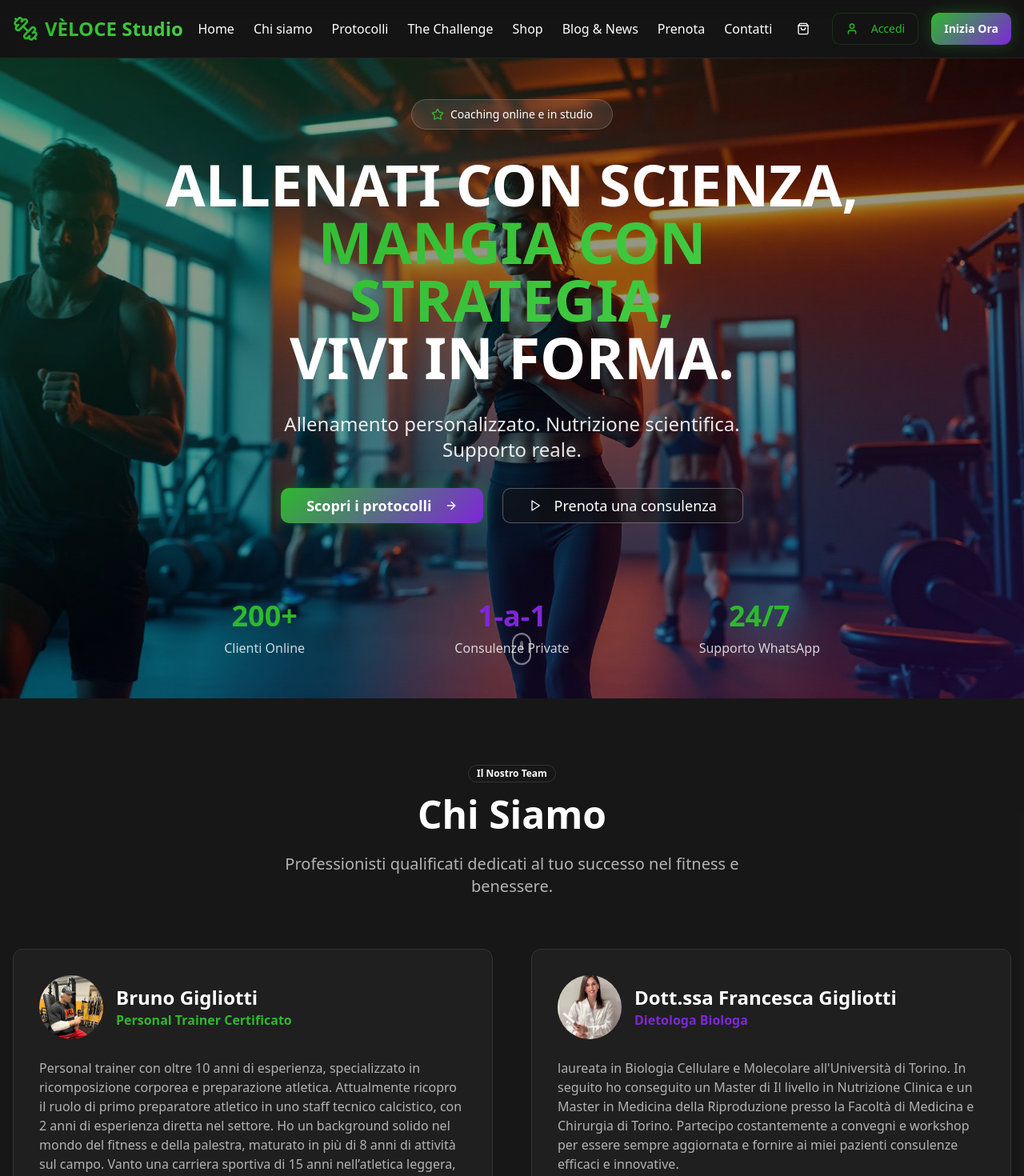
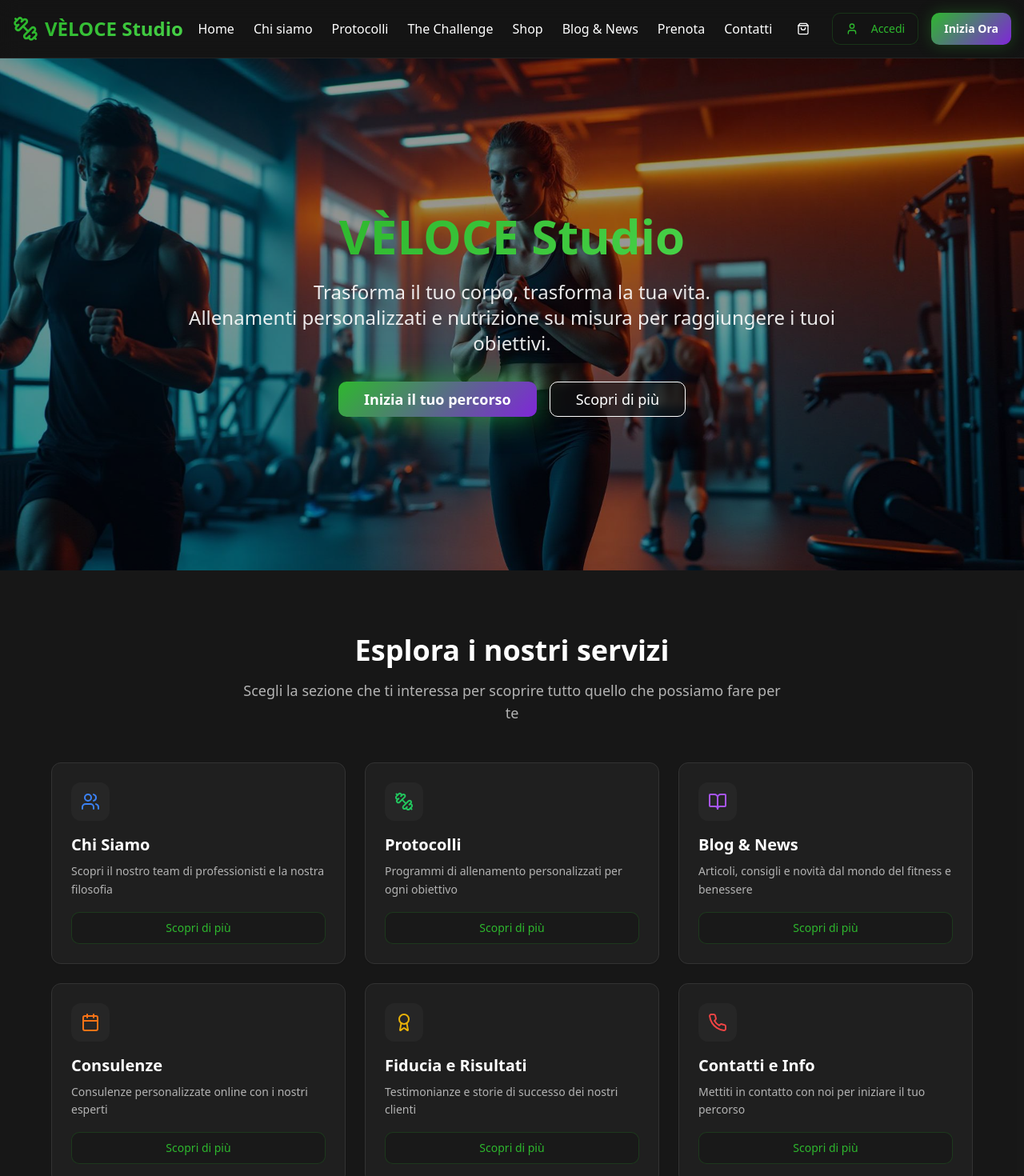
Before and after one commit to soldado88/fit-hub-digital-universe, a React (Vite) app: page / in a window 1280 px wide. Shown: the top 1470 px of the page at 80% size. Built offline with nearby package versions, Linux system fonts and the light colour scheme.

Commit message:
Refactor home page structure
The home page will now act as a menu, with sections for Hero, Bio, Blog & News, Social Proof, and Contacts displayed directly. Navigation to other pages will be handled through the header menu.

```diff
--- /dev/null
+++ b/src/components/HomePageHero.tsx
@@ -0,0 +1,37 @@
+import { Button } from "@/components/ui/button";
+import gymHero from "@/assets/gym-hero.jpg";
+
+export function HomePageHero() {
+  return (
+    <section className="relative min-h-[80vh] flex items-center justify-center">
+      {/* Background Image */}
+      <div
+        className="absolute inset-0 bg-cover bg-center bg-no-repeat"
+        style={{ backgroundImage: `url(${gymHero})` }}
+      >
+        <div className="absolute inset-0 bg-black/40" />
+      </div>
+
+      {/* Content */}
+      <div className="relative z-10 text-center text-white px-4 max-w-4xl mx-auto">
+        <h1 className="text-4xl md:text-6xl font-bold mb-6 leading-tight">
+          <span className="bg-gradient-primary bg-clip-text text-transparent">
+            VÈLOCE Studio
+          </span>
+        </h1>
+        <p className="text-xl md:text-2xl mb-8 text-white/90 leading-relaxed">
+          Trasforma il tuo corpo, trasforma la tua vita.<br />
+          Allenamenti personalizzati e nutrizione su misura per raggiungere i tuoi obiettivi.
+        </p>
+        <div className="flex flex-col sm:flex-row gap-4 justify-center">
+          <Button size="lg" variant="hero" className="text-lg px-8 py-4">
+            Inizia il tuo percorso
+          </Button>
+          <Button size="lg" variant="outline" className="text-lg px-8 py-4 border-white text-white hover:bg-white hover:text-black">
+            Scopri di più
+          </Button>
+        </div>
+      </div>
+    </section>
+  );
+}
--- /dev/null
+++ b/src/components/HomePageMenu.tsx
@@ -0,0 +1,93 @@
+import { Card, CardContent } from "@/components/ui/card";
+import { Button } from "@/components/ui/button";
+import { Users, BookOpen, Award, Phone, Dumbbell, Calendar } from "lucide-react";
+
+export function HomePageMenu() {
+  const menuItems = [
+    {
+      title: "Chi Siamo",
+      description: "Scopri il nostro team di professionisti e la nostra filosofia",
+      icon: Users,
+      href: "/chi-siamo",
+      color: "text-blue-500"
+    },
+    {
+      title: "Protocolli",
+      description: "Programmi di allenamento personalizzati per ogni obiettivo",
+      icon: Dumbbell,
+      href: "/protocolli",
+      color: "text-green-500"
+    },
+    {
+      title: "Blog & News",
+      description: "Articoli, consigli e novità dal mondo del fitness e benessere",
+      icon: BookOpen,
+      href: "/blog",
+      color: "text-purple-500"
+    },
+    {
+      title: "Consulenze",
+      description: "Consulenze personalizzate online con i nostri esperti",
+      icon: Calendar,
+      href: "/consulenze",
+      color: "text-orange-500"
+    },
+    {
+      title: "Fiducia e Risultati",
+      description: "Testimonianze e storie di successo dei nostri clienti",
+      icon: Award,
+      href: "/risultati",
+      color: "text-yellow-500"
+    },
+    {
+      title: "Contatti e Info",
+      description: "Mettiti in contatto con noi per iniziare il tuo percorso",
+      icon: Phone,
+      href: "/contatti",
+      color: "text-red-500"
+    }
+  ];
+
+  return (
+    <section className="py-20 bg-muted/20">
+      <div className="container mx-auto px-4">
+        <div className="text-center mb-12">
+          <h2 className="text-3xl md:text-4xl font-bold mb-4">
+            Esplora i nostri servizi
+          </h2>
+          <p className="text-lg text-muted-foreground max-w-2xl mx-auto">
+            Scegli la sezione che ti interessa per scoprire tutto quello che possiamo fare per te
+          </p>
+        </div>
+
+        <div className="grid md:grid-cols-2 lg:grid-cols-3 gap-6 max-w-6xl mx-auto">
+          {menuItems.map((item) => {
+            const IconComponent = item.icon;
+            return (
+              <Card key={item.title} className="group hover:shadow-lg transition-all duration-300 hover:scale-105">
+                <CardContent className="p-6">
+                  <div className="flex items-center mb-4">
+                    <div className={`p-3 rounded-lg bg-muted ${item.color} bg-opacity-10`}>
+                      <IconComponent className={`w-6 h-6 ${item.color}`} />
+                    </div>
+                  </div>
+                  <h3 className="text-xl font-semibold mb-2">{item.title}</h3>
+                  <p className="text-muted-foreground mb-4 text-sm leading-relaxed">
+                    {item.description}
+                  </p>
+                  <Button
+                    variant="outline"
+                    className="w-full group-hover:bg-primary group-hover:text-primary-foreground transition-colors"
+                    onClick={() => window.location.href = item.href}
+                  >
+                    Scopri di più
+                  </Button>
+                </CardContent>
+              </Card>
+            );
+          })}
+        </div>
+      </div>
+    </section>
+  );
+}
--- a/src/pages/Index.tsx
+++ b/src/pages/Index.tsx
@@ -1,28 +1,14 @@
 import { Header } from "@/components/Header";
-import { HeroSection } from "@/components/HeroSection";
-import { BioSection } from "@/components/BioSection";
-import { ProtocolsSection } from "@/components/ProtocolsSection";
-import { ConsultationsSection } from "@/components/ConsultationsSection";
-import { ChallengeSection } from "@/components/ChallengeSection";
-import { BlogSection } from "@/components/BlogSection";
-import { ShopSection } from "@/components/ShopSection";
-import { SocialProofSection } from "@/components/SocialProofSection";
-import { ContactsSection } from "@/components/ContactsSection";
 import { Footer } from "@/components/Footer";
+import { HomePageHero } from "@/components/HomePageHero";
+import { HomePageMenu } from "@/components/HomePageMenu";
 
 const Index = () => {
   return (
     <div className="min-h-screen">
       <Header />
-      <HeroSection />
-      <BioSection />
-      <ProtocolsSection />
-      <ConsultationsSection />
-      <ChallengeSection />
-      <BlogSection />
-      <ShopSection />
-      <SocialProofSection />
-      <ContactsSection />
+      <HomePageHero />
+      <HomePageMenu />
       <Footer />
     </div>
   );
```
